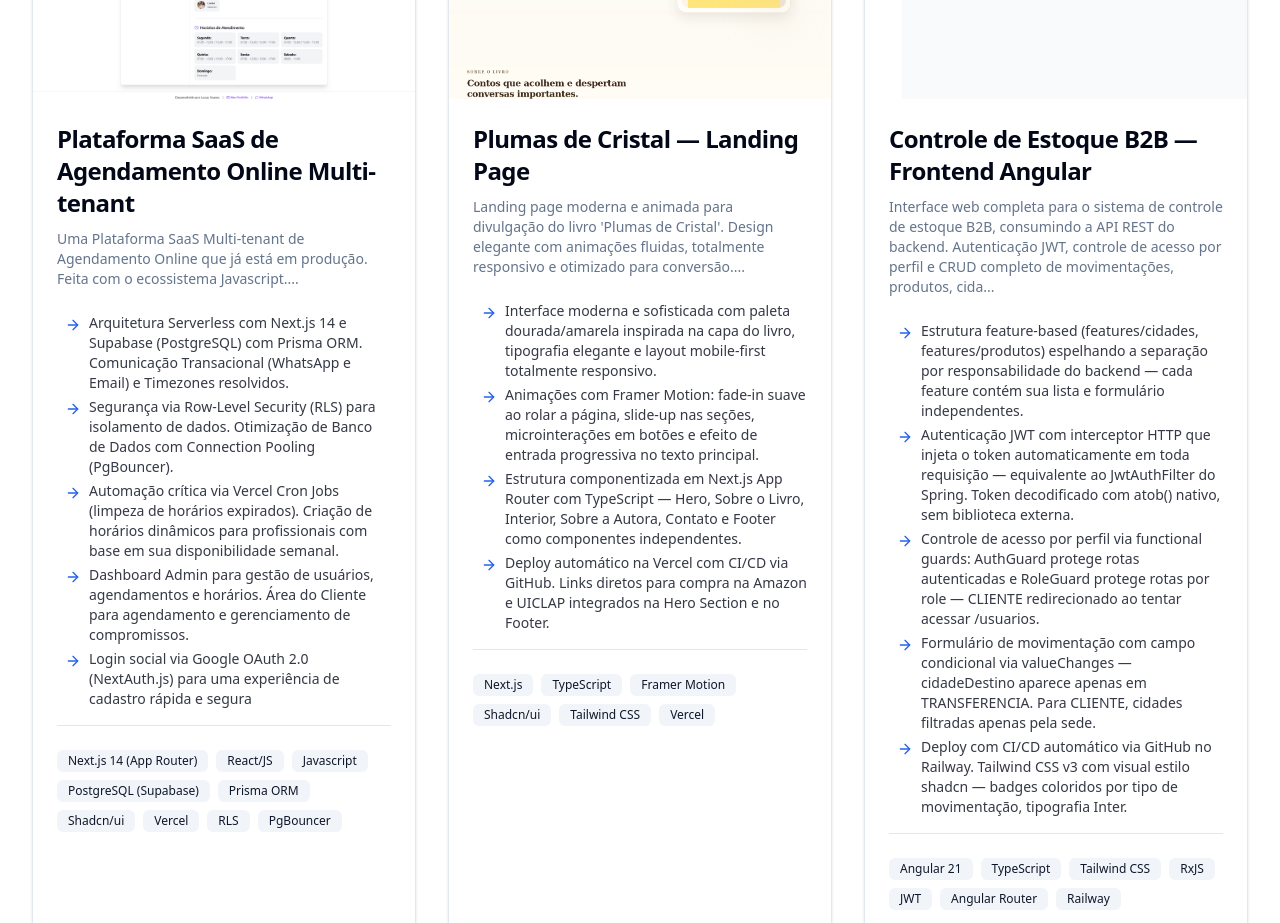
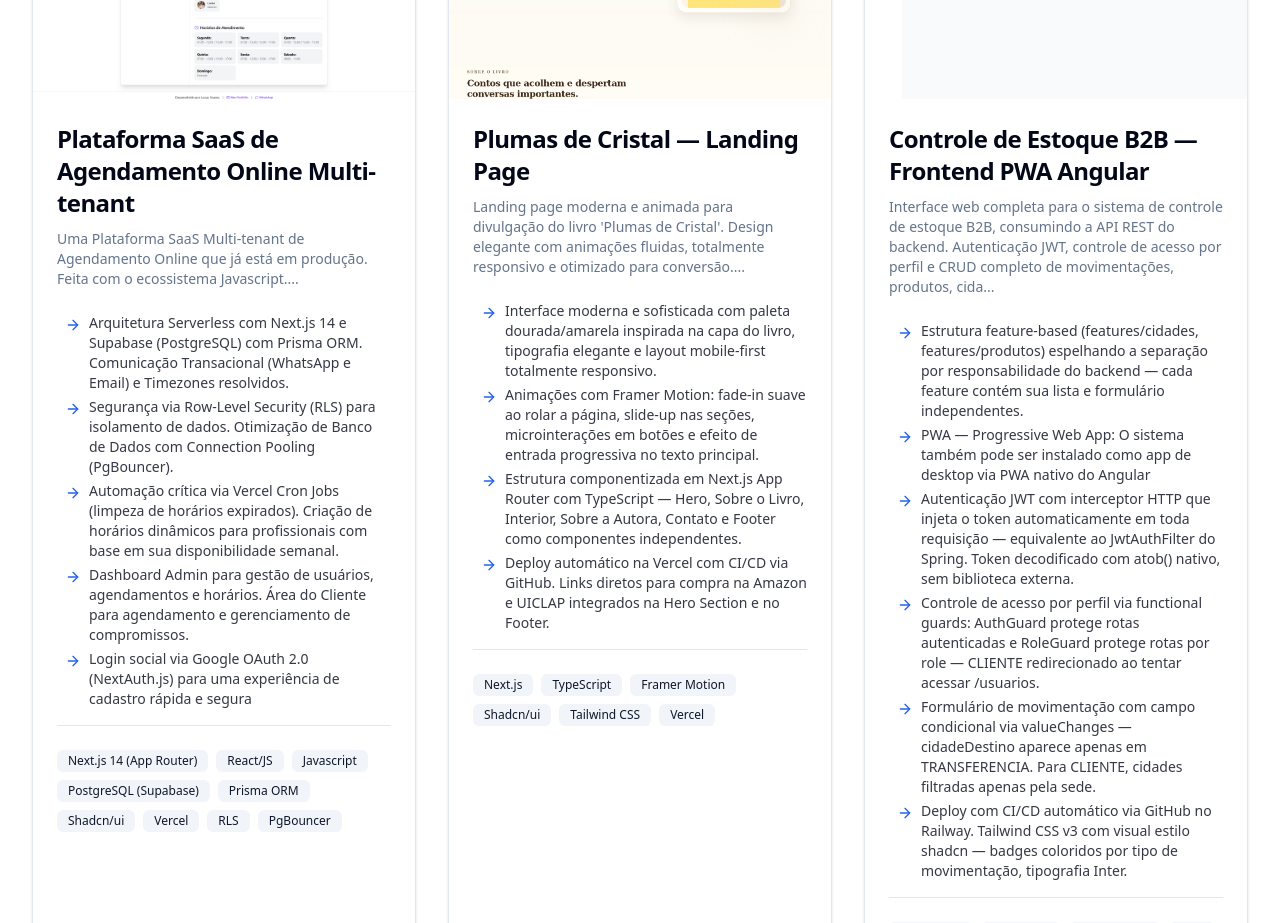
Before and after one commit to Devlusket/portfolio-fullstack-lucas, a Next.js app: page / in a window 1280 px wide. Shown: the part 1940-2863 px from the top of the page. Built offline with nearby package versions, Linux system fonts and the light colour scheme.

Commit message:
feat: add project pwa information

```diff
--- a/src/components/Projects.jsx
+++ b/src/components/Projects.jsx
@@ -89,13 +89,14 @@ export default function Projects() {
     },
     {
   id: 3,
-  title: "Controle de Estoque B2B — Frontend Angular",
+  title: "Controle de Estoque B2B — Frontend PWA Angular",
   description: `
     Interface web completa para o sistema de controle de estoque B2B, consumindo a API REST do backend.
     Autenticação JWT, controle de acesso por perfil e CRUD completo de movimentações, produtos, cidades e usuários.
   `,
   details: [
     "Estrutura feature-based (features/cidades, features/produtos) espelhando a separação por responsabilidade do backend — cada feature contém sua lista e formulário independentes.",
+    "PWA — Progressive Web App: O sistema também pode ser instalado como app de desktop via PWA nativo do Angular",
     "Autenticação JWT com interceptor HTTP que injeta o token automaticamente em toda requisição — equivalente ao JwtAuthFilter do Spring. Token decodificado com atob() nativo, sem biblioteca externa.",
     "Controle de acesso por perfil via functional guards: AuthGuard protege rotas autenticadas e RoleGuard protege rotas por role — CLIENTE redirecionado ao tentar acessar /usuarios.",
     "Formulário de movimentação com campo condicional via valueChanges — cidadeDestino aparece apenas em TRANSFERENCIA. Para CLIENTE, cidades filtradas apenas pela sede.",
```
